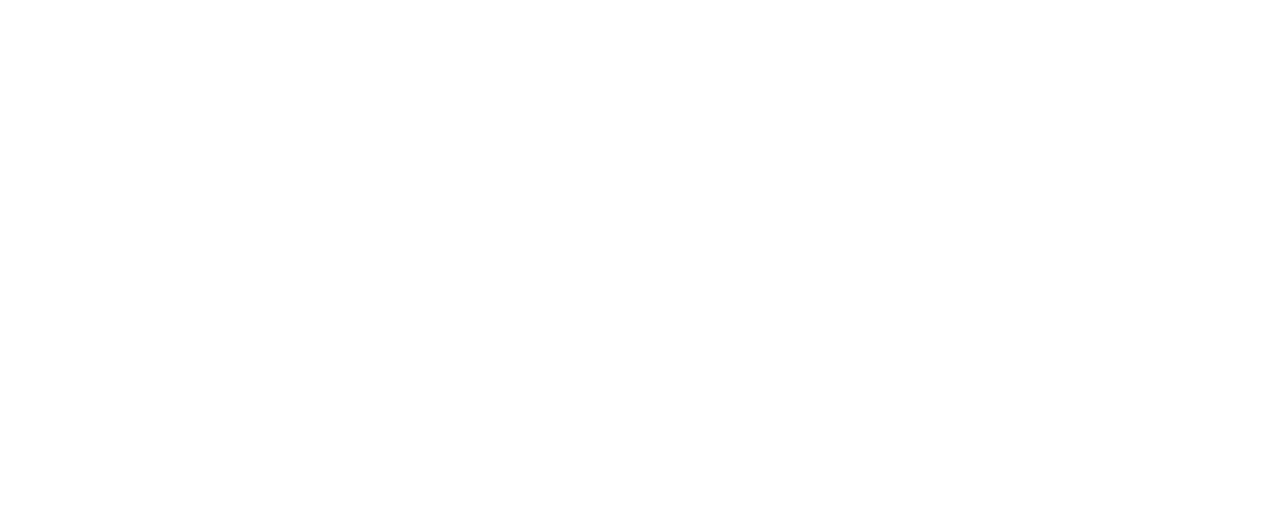
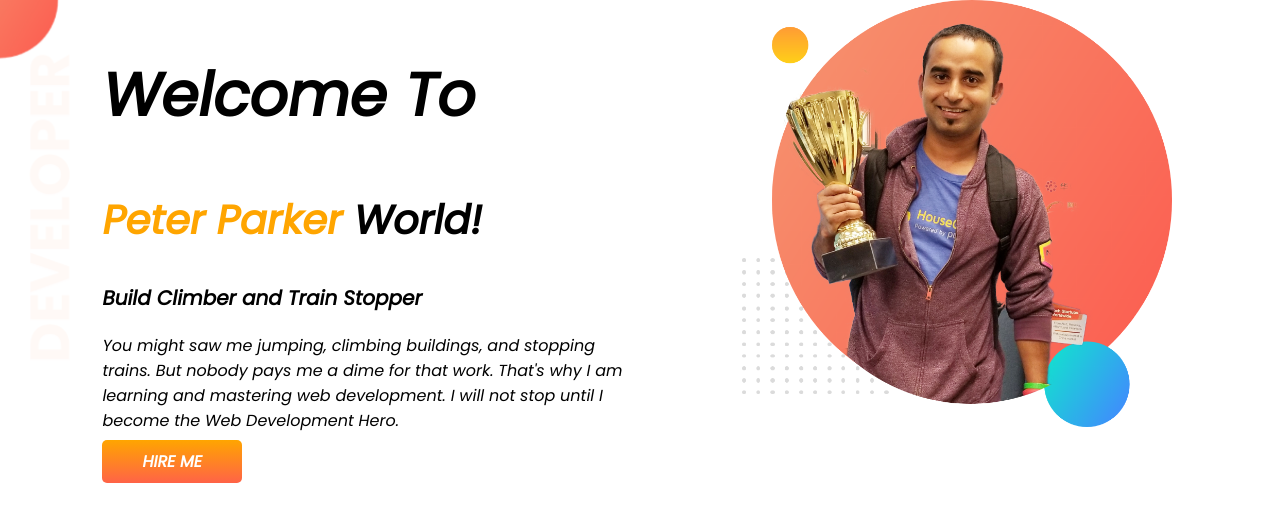
Before and after one commit to Nayeemuddin3013/developer-portfolio-2nd-day, a plain HTML site: page index.html in a window 1280 px wide. Shown: the top 522 px of the page. Drawn offline with Linux system fonts and the light colour scheme.

Commit message:
developer-portfolio

```diff
--- a/index.html
+++ b/index.html
@@ -9,10 +9,26 @@
     <link rel="preconnect" href="https://fonts.gstatic.com" crossorigin>
     <link href="https://fonts.googleapis.com/css2?family=Poppins:ital@1&display=swap" rel="stylesheet">
     <link rel="stylesheet" href="style.css">
-    <title>Document</title>
+    <title>DEVELOPER PORTFOLIO</title>
 </head>
 
 <body>
+    <section class="top-banner flaxible-contianer">
+        <div class="half-width">
+            <H1>Welcome To</H1>
+            <H2><span class="orange-color">Peter Parker</span> World!</H2>
+            <h3>Build Climber and Train Stopper</h3>
+            <p>You might saw me jumping, climbing buildings, and stopping trains. But nobody pays me a dime for that
+                work.
+                That's why I am learning and mastering web development. I will not stop until I become the Web
+                Development
+                Hero.</p>
+            <a class="click-box" target="_blank" href="https://www.linkedin.com/company/programminghero/">HIRE ME</a>
+        </div>
+        <div class="half-width">
+            <img src="images/jhankar.png" alt="">
+        </div>
+    </section>
 
 </body>
 
--- a/style.css
+++ b/style.css
@@ -1,3 +1,52 @@
 body {
     font-family: 'Poppins', sans-serif;
+    margin: 0;
 }
+
+h1 {
+    font-size: 60px;
+}
+
+h2 {
+    font-size: 40px;
+}
+
+h3 {
+    font-size: 20px;
+}
+
+.orange-color {
+    color: orange;
+}
+
+.flaxible-contianer {
+    display: flex;
+    margin-bottom: 150%;
+
+
+}
+
+.click-box {
+    text-decoration: none;
+    background-image: linear-gradient(orange, tomato);
+    color: white;
+    font-weight: 800;
+    padding: 10px 40px;
+    border-radius: 5px;
+
+}
+
+.half-width {
+    width: 50%;
+    padding-left: 8%;
+
+}
+
+.half-width img {
+    width: 80%;
+}
+
+.top-banner {
+    background-image: url(images/top-banner.png);
+    background-repeat: no-repeat;
+}
```
Also changed, not shown: images/dream-bg.png (added), images/exp-bg.png (added), images/jhankar.png (added), images/jhankar2.png (added), images/my-bg.png (added), images/my-bg2.png (added), images/top-banner.png (added), 7 other files.
